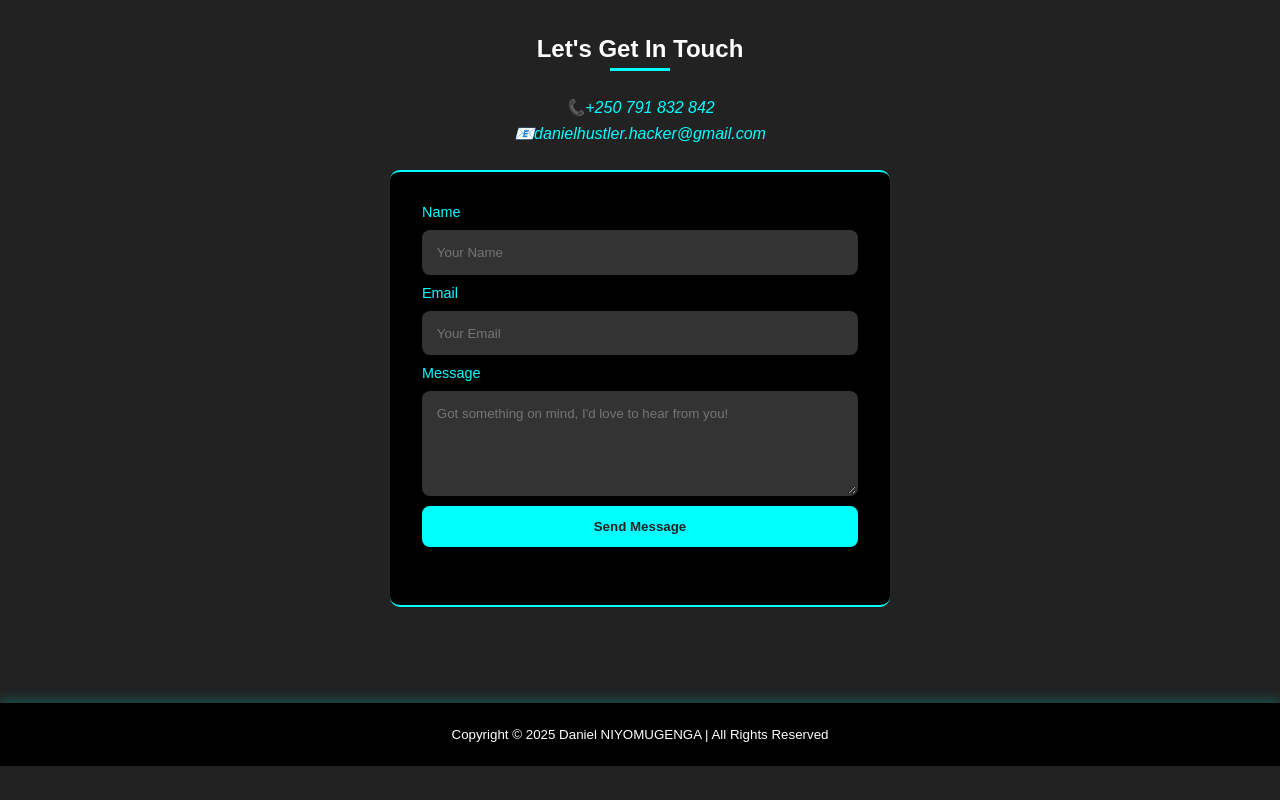
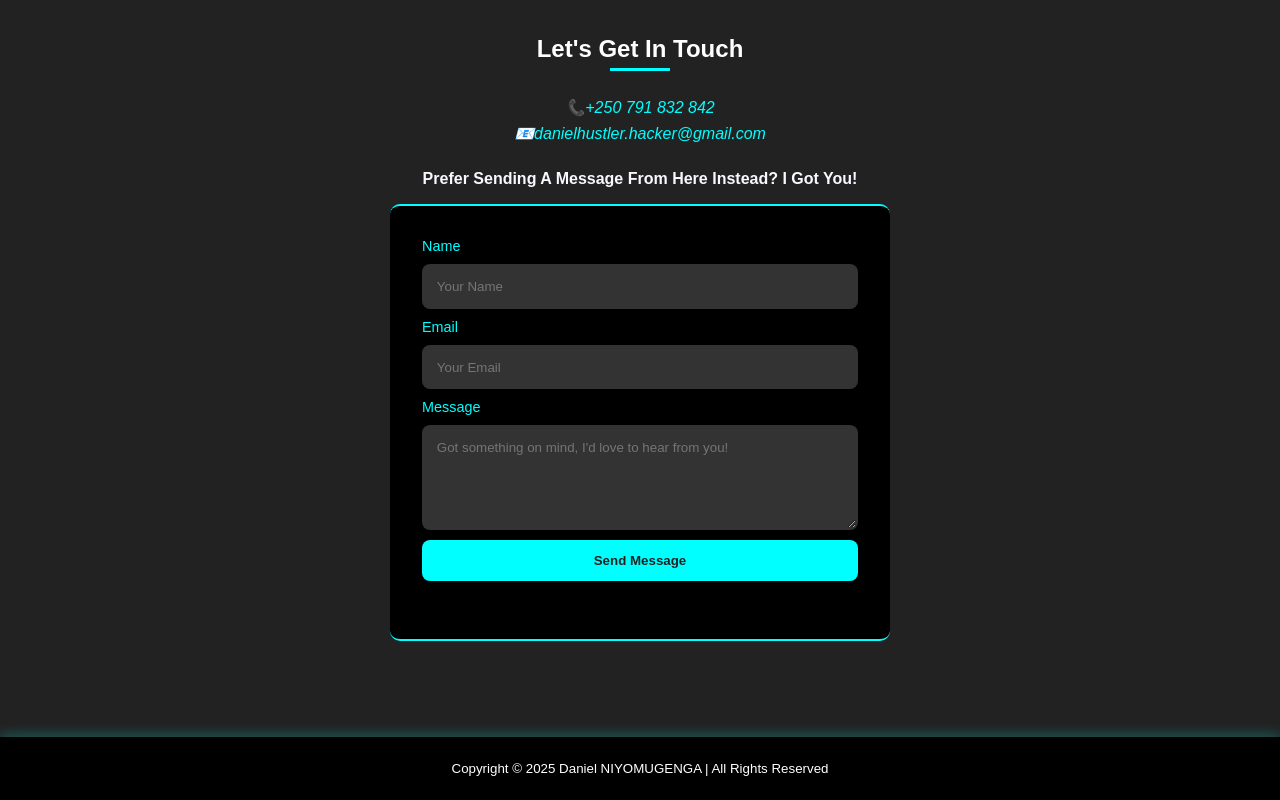
Before and after one commit to danielstriver/daniel.site, a plain HTML site: page index.html in a window 1280 px wide. Shown: the part 1099-1899 px from the top of the page. Before the commit the page ends 1865 px from the top, so only its background shows below. Drawn offline with Linux system fonts and the light colour scheme.

Commit message:
Just added a directing msg for direct contacts or sending a message from the site instead

```diff
--- a/index.html
+++ b/index.html
@@ -65,6 +65,8 @@
                     <p>📧<a href="mailto:danielhustler.hacker@gmail.com">danielhustler.hacker@gmail.com</a></p>
                 </address>
 
+                <p id="directing-msg">Prefer sending a message from here instead? I got you!</p>
+
                 <!-- contact form -->
                  <form action="#" id="contact-form" class="contact-form">
                     <!-- Label connects to input via "for" and "id" -->
--- a/style.css
+++ b/style.css
@@ -321,3 +321,10 @@ footer {
 .error {
     color: red;
 }
+
+#directing-msg {
+    margin-bottom: 1rem;
+    text-transform: capitalize;
+    color: ghostwhite;
+    font-weight: bold;
+}
```
